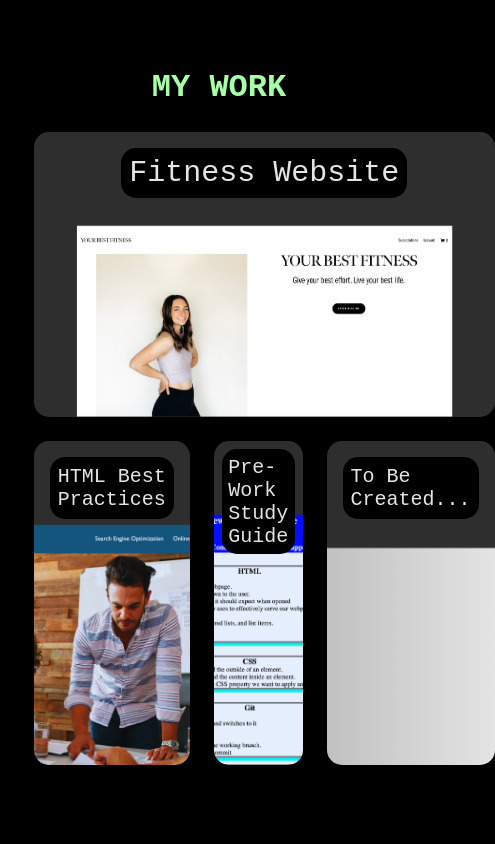
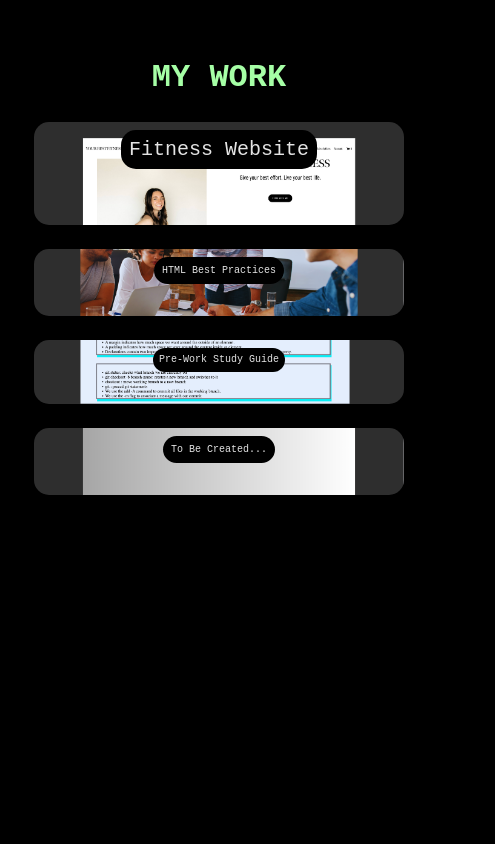
Before and after one commit to jacobhargraves/bootcamp-portfolio, a plain HTML site: page index.html in a window 390 px wide. Shown: the part 960-1804 px from the top of the page, 495 px wide, since content can reach past the window. Drawn offline with Linux system fonts and the light colour scheme.

Commit message:
added media queries to make more mobile responsive

```diff
--- a/assets/css/style.css
+++ b/assets/css/style.css
@@ -30,8 +30,7 @@ nav {
     display: flex;
     flex-direction: row;
     justify-content: center;
-    margin-top: -20px;
-    margin-bottom: 25px;
+    margin-top: 10px;
   }
 
 .header_name {
@@ -53,10 +52,6 @@ header h1:hover {
 nav > ul > li {
     display: inline;
     padding: 10px;
-}
-
-nav {
-    margin: 10px;
 }
 
 /* about */
@@ -253,7 +248,6 @@ nav {
     flex-direction: column;
     height: auto;
     justify-content: center;
-    padding: 2rem;
 }
 
 #name {
@@ -295,17 +289,80 @@ footer p {
     .about_left_content {
         font-size: .75rem;
     }
+    nav {
+        padding: 0px;
+    }
     nav > ul > li {
         font-size: .75rem;
     }
     .container_about_me {
         flex-direction: column;
+        align-items: center;
     }
     #me_image_right {
         width: 90vw;
         border-radius: 15px;
     }
     .about_left {
-        width: 90vw;
+        width: 100vw;
     }
+
+    .work_projects {
+        display: flex;
+        flex-direction: column;
+    }
+
+    .contact_me_container{
+        flex-direction: column;
+        align-items: center;
+        margin-top: 80px;
+    }
+
+    .project_1 {
+        font-size: 20px;
+    }
+
+    #item_1 {
+        margin-bottom: 3.5rem;
+        margin-top: 0.5rem;
+        border-radius: 15px;
+        padding: auto;
+    }
+
+    .project_2 {
+        font-size: 10px;
+        background-position: bottom;
+    }
+
+    #item_2 {
+        margin-bottom: 2rem;
+        margin-top: 0.5rem;
+        border-radius: 15px;
+        padding: auto;
+    }
+
+    .project_3 {
+        font-size: 10px;
+        background-position: bottom;
+    }
+
+    #item_3 {
+        margin-bottom: 2rem;
+        margin-top: 0.5rem;
+        border-radius: 15px;
+        padding: auto;
+    }
+
+    .project_4 {
+        font-size: 10px;
+        background-position: bottom;
+    }
+
+    #item_4 {
+        margin-bottom: 2rem;
+        margin-top: 0.5rem;
+        border-radius: 15px;
+        padding: auto;
+    }
+
 }
```
Also changed, not shown: 1 other file.
